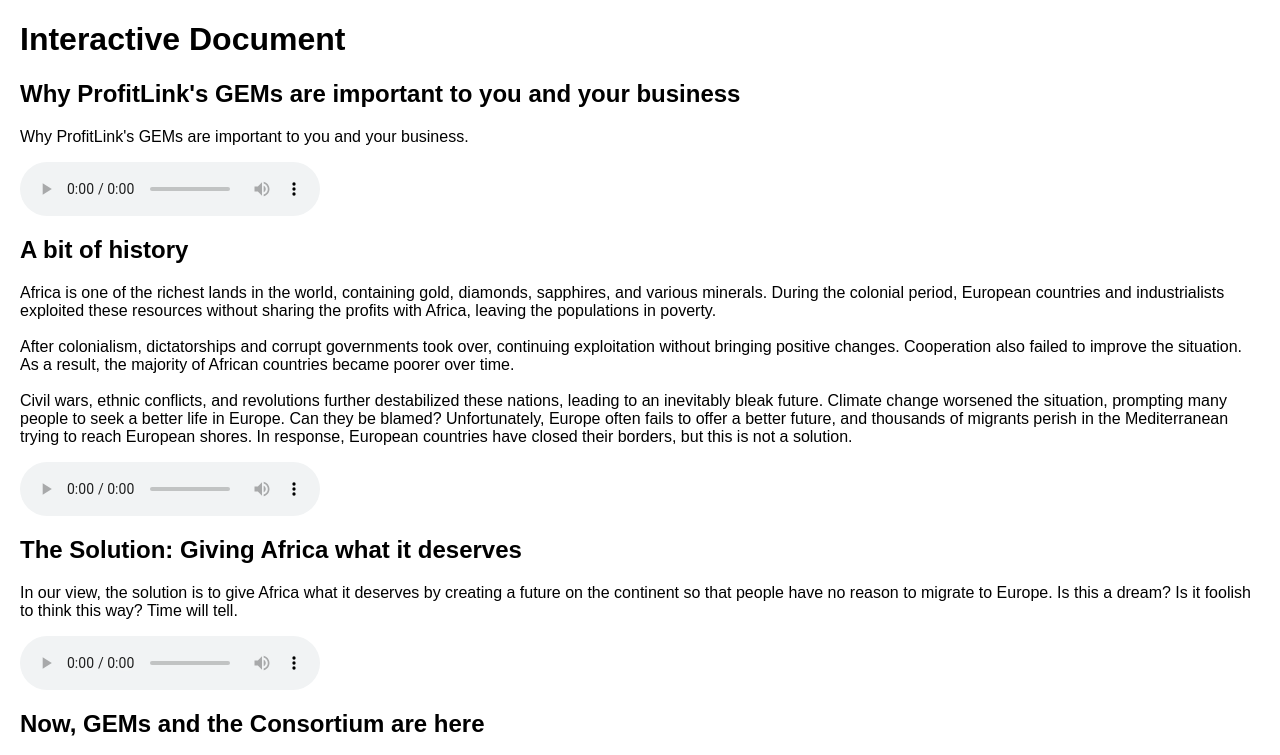
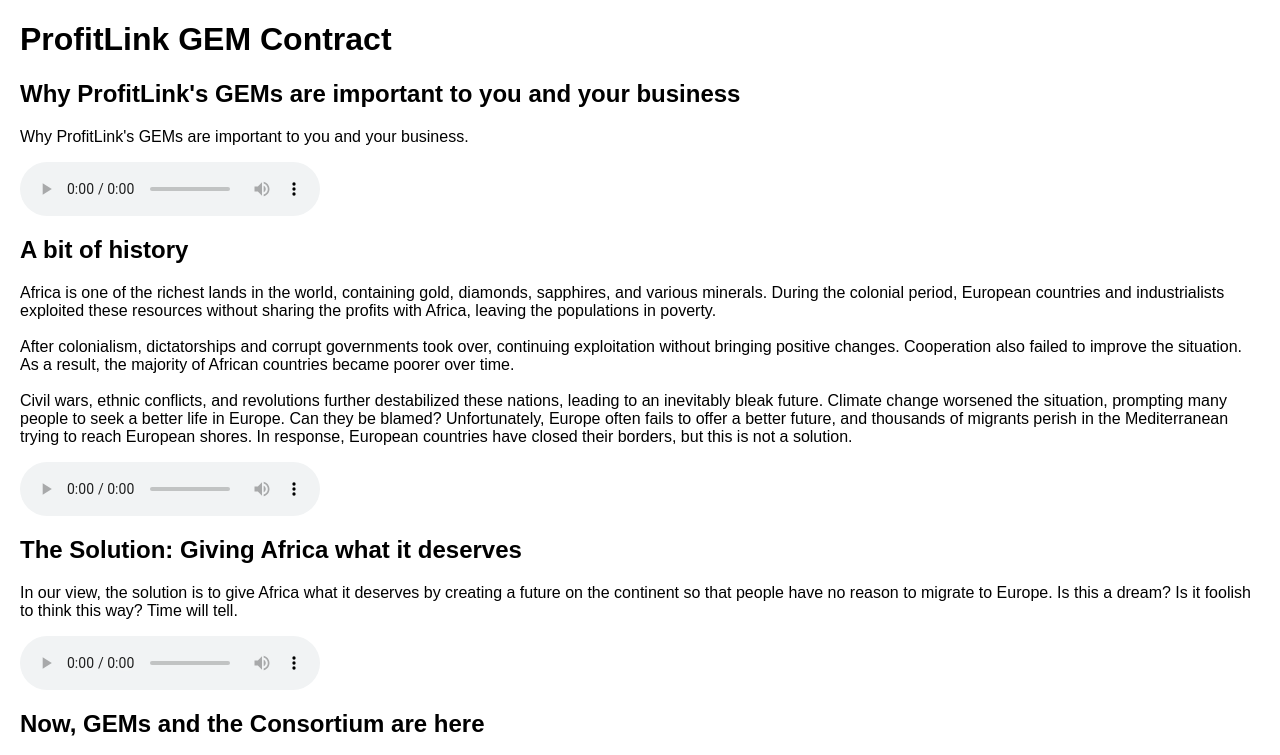
Before and after one commit to AJBELPAK/Gem-Contract, a plain HTML site: page index.html in a window 1280 px wide. Shown: the top 755 px of the page. Drawn offline with Linux system fonts and the light colour scheme.

Commit message:
Update index.html

```diff
--- a/index.html
+++ b/index.html
@@ -20,7 +20,7 @@
 </head>
 <body>
 
-    <h1>Interactive Document</h1>
+    <h1>ProfitLink GEM Contract</h1>
 
     <div class="section">
         <h2>Why ProfitLink's GEMs are important to you and your business</h2>
```
